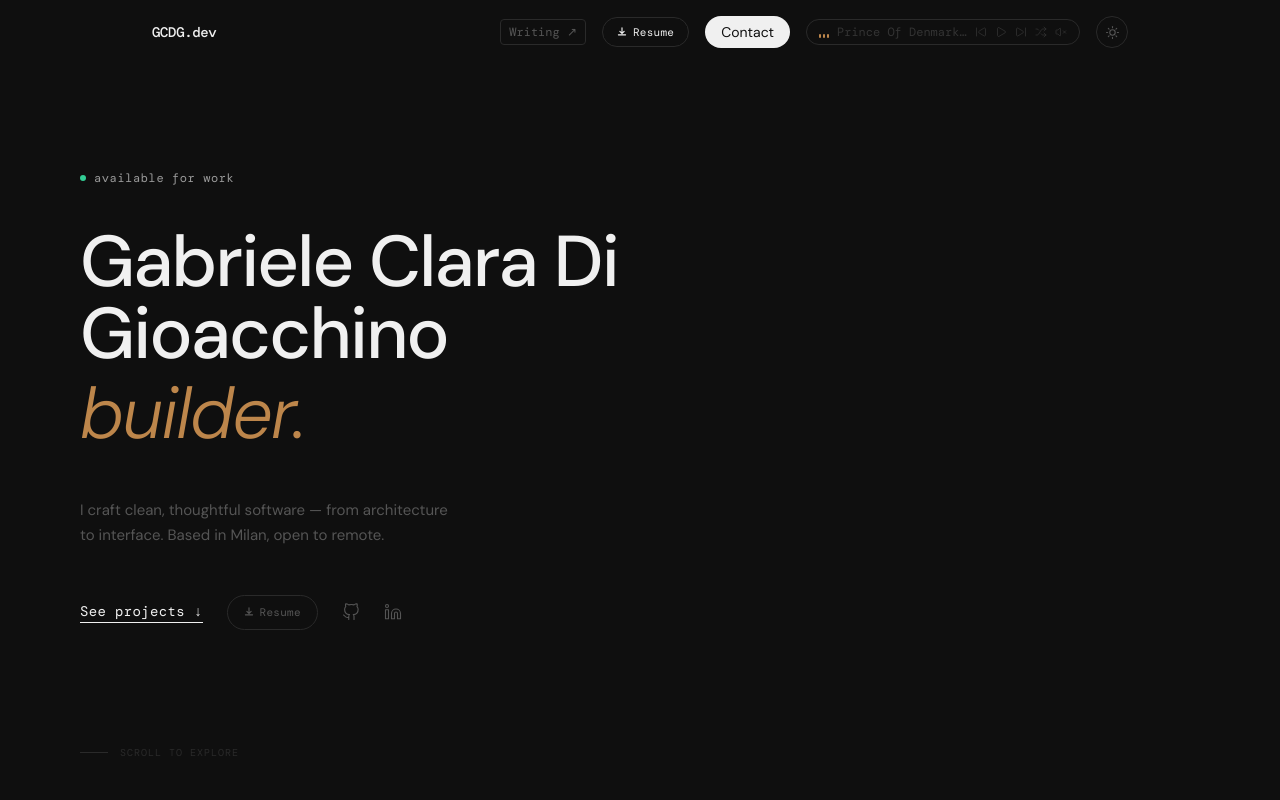
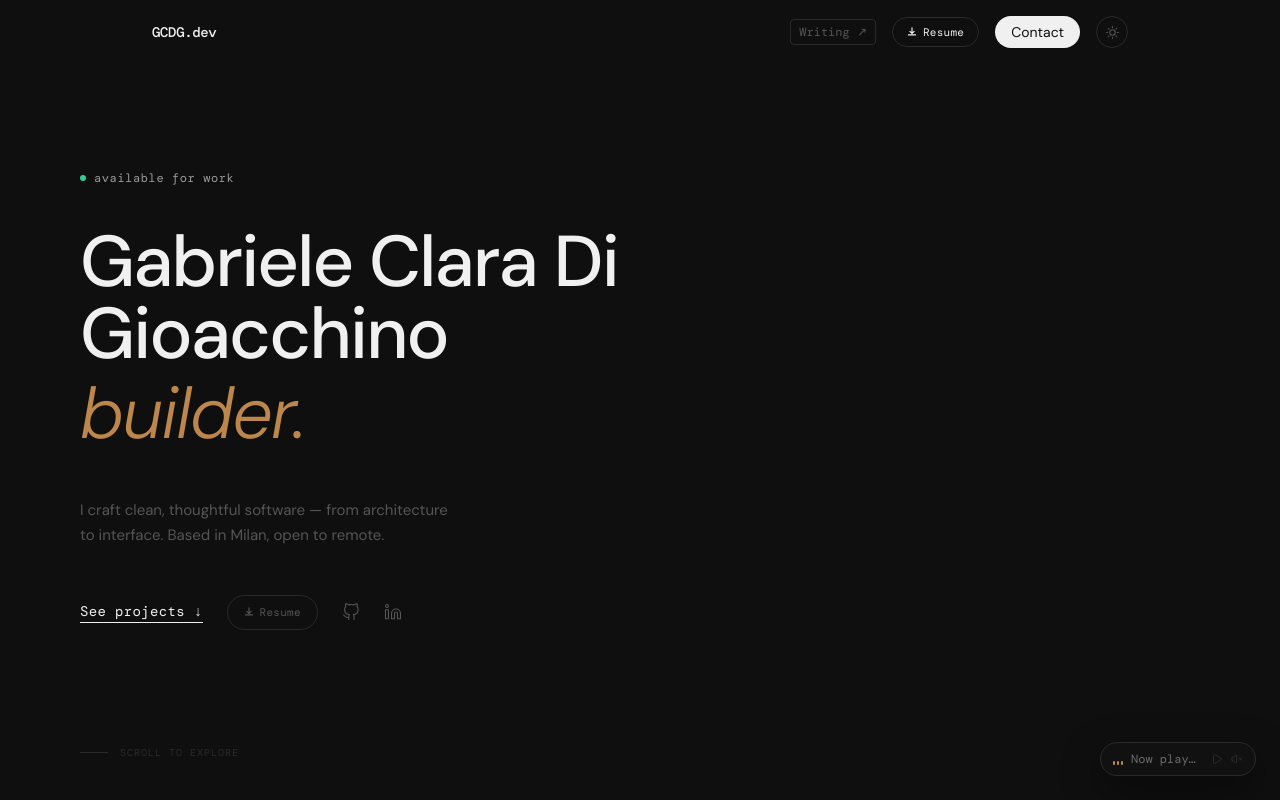
Before and after one commit to gabboclaa/portfolio, a Next.js app: page / in a window 1280 px wide. Shown: the top 800 px of the page. Built offline with nearby package versions, Linux system fonts and the light colour scheme.

Commit message:
Refine floating music player and mobile projects

```diff
--- a/components/HomeClient.tsx
+++ b/components/HomeClient.tsx
@@ -1,23 +1,51 @@
 "use client";
 
 import { useState } from "react";
+import dynamic from "next/dynamic";
 import Nav from "@/components/Nav";
 import Hero from "@/components/Hero";
 import Projects from "@/components/Projects";
 import Skills from "@/components/Skills";
 import Footer from "@/components/Footer";
 import CVModal from "@/components/CVModal";
+import { useTheme } from "@/components/ThemeProvider";
+
+function MusicPlayerSkeleton() {
+  const { theme } = useTheme();
+
+  return (
+    <div
+      className="flex items-center gap-[2px] px-3 py-1 rounded-full border h-[34px] w-[120px] shadow-[0_10px_30px_rgba(15,15,15,0.08)] dark:shadow-[0_10px_30px_rgba(0,0,0,0.35)]"
+      style={{
+        backgroundColor: theme === "dark" ? "#111111" : "#f3e7db",
+        borderColor: theme === "dark" ? "#2a2a2a" : "#e5e5e5",
+      }}
+    >
+      <span className="w-[2px] h-[4px] rounded-sm bg-[#bd864b]" />
+      <span className="w-[2px] h-[4px] rounded-sm bg-[#bd864b]" />
+      <span className="w-[2px] h-[4px] rounded-sm bg-[#bd864b]" />
+    </div>
+  );
+}
+
+const MusicPlayer = dynamic(() => import("@/components/MusicPlayer"), {
+  ssr: false,
+  loading: () => <MusicPlayerSkeleton />,
+});
 
 export default function HomeClient({ postCount }: { postCount: number }) {
   const [cvOpen, setCvOpen] = useState(false);
 
   return (
-    <main className="min-h-screen bg-[#f3e7db] dark:bg-[#0f0f0f]">
+    <main className="min-h-screen bg-[#f3e7db] dark:bg-[#0f0f0f] pb-24">
       <Nav onOpenCV={() => setCvOpen(true)} />
       <Hero onOpenCV={() => setCvOpen(true)} />
       <Projects />
       <Skills />
       <Footer postCount={postCount} />
+      <div className="fixed bottom-4 right-4 z-40 sm:bottom-6 sm:right-6">
+        <MusicPlayer />
+      </div>
       <CVModal open={cvOpen} onClose={() => setCvOpen(false)} />
     </main>
   );
--- a/components/MusicPlayer.tsx
+++ b/components/MusicPlayer.tsx
@@ -2,6 +2,7 @@
 
 import { useCallback, useEffect, useRef, useState } from "react";
 import { Volume2, VolumeX, SkipForward, SkipBack, Play, Pause, Shuffle } from "lucide-react";
+import { useTheme } from "./ThemeProvider";
 
 const TRACKS = [
   { id: "zWeYcNfYn3U", start: 180, title: "Prince Of Denmark - GS [FORUM V]" },
@@ -34,11 +35,15 @@ const TRACKS = [
 ];
 
 export default function MusicPlayer() {
+  const { theme } = useTheme();
   const playerRef = useRef<YTPlayer | null>(null);
+  const minimizeTimeoutRef = useRef<ReturnType<typeof setTimeout> | null>(null);
   const [isPlaying, setIsPlaying] = useState(false);
   const [isMuted, setIsMuted] = useState(true);
   const [currentTrack, setCurrentTrack] = useState(0);
   const [ready, setReady] = useState(false);
+  const [isExpanded, setIsExpanded] = useState(false);
+  const [mobileOpen, setMobileOpen] = useState(false);
 
   useEffect(() => {
     if (document.getElementById("yt-player")) {
@@ -82,10 +87,32 @@ export default function MusicPlayer() {
     if (window.YT?.Player) {
       window.onYouTubeIframeAPIReady();
     }
+
+    return () => {
+      if (minimizeTimeoutRef.current) {
+        clearTimeout(minimizeTimeoutRef.current);
+      }
+    };
   }, []);
+
+  const scheduleMinimize = useCallback(() => {
+    if (minimizeTimeoutRef.current) {
+      clearTimeout(minimizeTimeoutRef.current);
+    }
+
+    minimizeTimeoutRef.current = setTimeout(() => {
+      setIsExpanded(false);
+    }, 2600);
+  }, []);
+
+  const expandDock = useCallback(() => {
+    setIsExpanded(true);
+    scheduleMinimize();
+  }, [scheduleMinimize]);
 
   const togglePlay = () => {
     if (!playerRef.current) return;
+    expandDock();
     if (isPlaying) {
       playerRef.current.pauseVideo();
     } else {
@@ -99,6 +126,8 @@ export default function MusicPlayer() {
 
   const toggleMute = () => {
     if (!playerRef.current) return;
+    expandDock();
+    setMobileOpen(true);
     if (isMuted) {
       playerRef.current.unMute();
       if (!isPlaying) playerRef.current.playVideo();
@@ -110,9 +139,11 @@ export default function MusicPlayer() {
   };
 
   const loadTrack = useCallback((index: number) => {
+    expandDock();
+    setMobileOpen(true);
     setCurrentTrack(index);
     playerRef.current?.loadVideoById({ videoId: TRACKS[index].id, startSeconds: TRACKS[index].start });
-  }, []);
+  }, [expandDock]);
 
   const skipNext = () => loadTrack((currentTrack + 1) % TRACKS.length);
   const skipPrev = () => loadTrack((currentTrack - 1 + TRACKS.length) % TRACKS.length);
@@ -123,12 +154,136 @@ export default function MusicPlayer() {
     loadTrack(next);
   };
 
+  const dockStyle = {
+    backgroundColor: theme === "dark" ? "#111111" : "#f3e7db",
+    borderColor: theme === "dark" ? "#2a2a2a" : isExpanded ? "#d8c4ae" : "#e5e5e5",
+  };
+
+  const mobileShellStyle = {
+    backgroundColor: theme === "dark" ? "#111111" : "#f3e7db",
+    borderColor: theme === "dark" ? "#2a2a2a" : "#e5e5e5",
+  };
+
   return (
-    <div className="flex items-center gap-2 px-3 py-1 rounded-full border border-[#e5e5e5] dark:border-[#2a2a2a] text-xs font-mono">
-      {/* Hidden YouTube iframe */}
+    <>
       <div id="yt-player" style={{ display: "none" }} />
 
-      {/* Equalizer bars */}
+      <div className="sm:hidden">
+        <div
+          className="flex items-center rounded-full border px-2.5 py-2 text-xs font-mono shadow-[0_14px_40px_rgba(15,15,15,0.14)] dark:shadow-[0_14px_40px_rgba(0,0,0,0.45)]"
+          style={mobileShellStyle}
+        >
+          <button
+            onClick={() => setMobileOpen((open) => !open)}
+            aria-label={mobileOpen ? "Close player" : "Open player"}
+            className="flex items-center gap-2 text-left"
+          >
+            <div className="flex items-end gap-[2px] h-3 shrink-0">
+              <span
+                className={`w-[2px] rounded-sm bg-[#bd864b] ${isPlaying && !isMuted ? "animate-eq-1" : "h-[4px]"}`}
+                style={isPlaying && !isMuted ? undefined : { height: "4px" }}
+              />
+              <span
+                className={`w-[2px] rounded-sm bg-[#bd864b] ${isPlaying && !isMuted ? "animate-eq-2" : "h-[4px]"}`}
+                style={isPlaying && !isMuted ? undefined : { height: "4px" }}
+              />
+              <span
+                className={`w-[2px] rounded-sm bg-[#bd864b] ${isPlaying && !isMuted ? "animate-eq-3" : "h-[4px]"}`}
+                style={isPlaying && !isMuted ? undefined : { height: "4px" }}
+              />
+            </div>
+            <span className="text-[11px] uppercase tracking-[0.18em] text-[#6b6b6b] dark:text-[#8a8a8a]">
+              Music
+            </span>
+          </button>
+        </div>
+
+        {mobileOpen ? (
+          <div className="pointer-events-none fixed inset-x-0 bottom-16 z-50 px-3">
+            <div
+              className="pointer-events-auto mx-auto w-full max-w-[22rem] rounded-[28px] border px-4 py-4 shadow-[0_20px_60px_rgba(15,15,15,0.16)] dark:shadow-[0_20px_60px_rgba(0,0,0,0.5)]"
+              style={mobileShellStyle}
+            >
+              <div className="mb-4 flex items-start justify-between gap-3">
+                <div className="min-w-0">
+                  <p className="font-mono text-[10px] uppercase tracking-[0.22em] text-[#9a9a9a]">
+                    Now Playing
+                  </p>
+                  <p className="mt-1 truncate text-sm text-[#0f0f0f] dark:text-[#f0f0f0]">
+                    {TRACKS[currentTrack].title}
+                  </p>
+                </div>
+                <button
+                  onClick={() => setMobileOpen(false)}
+                  aria-label="Close player"
+                  className="shrink-0 font-mono text-[11px] text-[#6b6b6b] hover:text-[#0f0f0f] dark:hover:text-[#f0f0f0] transition-colors"
+                >
+                  Close
+                </button>
+              </div>
+
+              <div className="flex items-center justify-between">
+                <button
+                  onClick={skipPrev}
+                  disabled={!ready}
+                  aria-label="Previous track"
+                  className="text-[#6b6b6b] hover:text-[#0f0f0f] dark:hover:text-[#f0f0f0] transition-colors disabled:opacity-40"
+                >
+                  <SkipBack size={16} strokeWidth={1.5} />
+                </button>
+                <button
+                  onClick={togglePlay}
+                  disabled={!ready}
+                  aria-label={isPlaying ? "Pause" : "Play"}
+                  className="rounded-full border border-[#e5e5e5] dark:border-[#2a2a2a] p-3 text-[#0f0f0f] dark:text-[#f0f0f0] disabled:opacity-40"
+                >
+                  {isPlaying ? <Pause size={16} strokeWidth={1.7} /> : <Play size={16} strokeWidth={1.7} />}
+                </button>
+                <button
+                  onClick={skipNext}
+                  disabled={!ready}
+                  aria-label="Next track"
+                  className="text-[#6b6b6b] hover:text-[#0f0f0f] dark:hover:text-[#f0f0f0] transition-colors disabled:opacity-40"
+                >
+                  <SkipForward size={16} strokeWidth={1.5} />
+                </button>
+              </div>
+
+              <div className="mt-4 flex items-center justify-between">
+                <button
+                  onClick={shuffle}
+                  disabled={!ready}
+                  aria-label="Shuffle"
+                  className="text-[#6b6b6b] hover:text-[#0f0f0f] dark:hover:text-[#f0f0f0] transition-colors disabled:opacity-40"
+                >
+                  <Shuffle size={14} strokeWidth={1.5} />
+                </button>
+                <button
+                  onClick={toggleMute}
+                  disabled={!ready}
+                  aria-label={isMuted ? "Unmute" : "Mute"}
+                  className="text-[#6b6b6b] hover:text-[#0f0f0f] dark:hover:text-[#f0f0f0] transition-colors disabled:opacity-40"
+                >
+                  {isMuted ? (
+                    <VolumeX size={14} strokeWidth={1.5} />
+                  ) : (
+                    <Volume2 size={14} strokeWidth={1.5} />
+                  )}
+                </button>
+              </div>
+            </div>
+          </div>
+        ) : null}
+      </div>
+
+      <div
+        className="group hidden sm:flex items-center gap-2 rounded-[24px] border px-3 py-2 text-xs font-mono shadow-[0_14px_40px_rgba(15,15,15,0.14)] dark:shadow-[0_14px_40px_rgba(0,0,0,0.45)] transition-all duration-300"
+        style={dockStyle}
+        onMouseEnter={() => setIsExpanded(true)}
+        onMouseLeave={scheduleMinimize}
+        onFocusCapture={expandDock}
+        onBlurCapture={scheduleMinimize}
+      >
         <div className="flex items-end gap-[2px] h-3">
           <span
             className={`w-[2px] rounded-sm bg-[#bd864b] ${isPlaying && !isMuted ? "animate-eq-1" : "h-[4px]"}`}
@@ -144,22 +299,32 @@ export default function MusicPlayer() {
           />
         </div>
 
-      {/* Track title — desktop only */}
         <button
-        onClick={togglePlay}
-        disabled={!ready}
-        className="hidden sm:block overflow-hidden max-w-[130px] text-[#6b6b6b] hover:text-[#0f0f0f] dark:hover:text-[#f0f0f0] transition-colors text-ellipsis whitespace-nowrap disabled:opacity-40"
-        title={isPlaying ? "Pause" : "Play"}
+          onClick={() => {
+            if (isExpanded) {
+              scheduleMinimize();
+            } else {
+              expandDock();
+            }
+          }}
+          aria-label={isExpanded ? "Collapse player" : "Expand player"}
+          className={`overflow-hidden text-left text-[#6b6b6b] hover:text-[#0f0f0f] dark:hover:text-[#f0f0f0] transition-all duration-300 ${
+            isExpanded ? "max-w-[170px] opacity-100" : "max-w-[72px] opacity-100"
+          }`}
+          title={TRACKS[currentTrack].title}
         >
-        {TRACKS[currentTrack].title.split(" — ")[0]}
+          <span className="block truncate">
+            {isExpanded ? TRACKS[currentTrack].title : "Now playing"}
+          </span>
         </button>
 
-      {/* Controls */}
         <button
           onClick={skipPrev}
           disabled={!ready}
           aria-label="Previous track"
-        className="text-[#6b6b6b] hover:text-[#0f0f0f] dark:hover:text-[#f0f0f0] transition-colors disabled:opacity-40"
+          className={`text-[#6b6b6b] hover:text-[#0f0f0f] dark:hover:text-[#f0f0f0] transition-all disabled:opacity-40 ${
+            isExpanded ? "opacity-100" : "hidden"
+          }`}
         >
           <SkipBack size={12} strokeWidth={1.5} />
         </button>
@@ -175,7 +340,9 @@ export default function MusicPlayer() {
           onClick={skipNext}
           disabled={!ready}
           aria-label="Next track"
-        className="text-[#6b6b6b] hover:text-[#0f0f0f] dark:hover:text-[#f0f0f0] transition-colors disabled:opacity-40"
+          className={`text-[#6b6b6b] hover:text-[#0f0f0f] dark:hover:text-[#f0f0f0] transition-all disabled:opacity-40 ${
+            isExpanded ? "opacity-100" : "hidden"
+          }`}
         >
           <SkipForward size={12} strokeWidth={1.5} />
         </button>
@@ -183,7 +350,9 @@ export default function MusicPlayer() {
           onClick={shuffle}
           disabled={!ready}
           aria-label="Shuffle"
-        className="hidden sm:block text-[#6b6b6b] hover:text-[#0f0f0f] dark:hover:text-[#f0f0f0] transition-colors disabled:opacity-40"
+          className={`text-[#6b6b6b] hover:text-[#0f0f0f] dark:hover:text-[#f0f0f0] transition-all disabled:opacity-40 ${
+            isExpanded ? "inline-flex" : "hidden"
+          }`}
         >
           <Shuffle size={12} strokeWidth={1.5} />
         </button>
@@ -200,5 +369,6 @@ export default function MusicPlayer() {
           )}
         </button>
       </div>
+    </>
   );
 }
--- a/components/Nav.tsx
+++ b/components/Nav.tsx
@@ -1,20 +1,8 @@
 "use client";
 
 import { useState, useEffect } from "react";
-import dynamic from "next/dynamic";
 import Link from "next/link";
 import { useTheme } from "./ThemeProvider";
-
-const MusicPlayer = dynamic(() => import("@/components/MusicPlayer"), {
-  ssr: false,
-  loading: () => (
-    <div className="flex items-center gap-[2px] px-3 py-1 rounded-full border border-[#e5e5e5] dark:border-[#2a2a2a] h-[30px] w-[120px]">
-      <span className="w-[2px] h-[4px] rounded-sm bg-[#bd864b]" />
-      <span className="w-[2px] h-[4px] rounded-sm bg-[#bd864b]" />
-      <span className="w-[2px] h-[4px] rounded-sm bg-[#bd864b]" />
-    </div>
-  ),
-});
 
 interface NavProps {
   onOpenCV: () => void;
@@ -87,10 +75,6 @@ const warmUpCV = () => {
           >
             Contact
           </a>
-
-          {/* Music player */}
-          <MusicPlayer />
-
           {/* Theme toggle */}
           <button
             onClick={toggle}
--- a/components/Projects.tsx
+++ b/components/Projects.tsx
@@ -46,7 +46,7 @@ const projects = [
 ];
 
 export default function Projects() {
-  const [openIndex, setOpenIndex] = useState<number | null>(0);
+  const [openIndex, setOpenIndex] = useState<number | null>(null);
 
   return (
     <>
```
Lines whose indentation alone changed are shown as unchanged.
